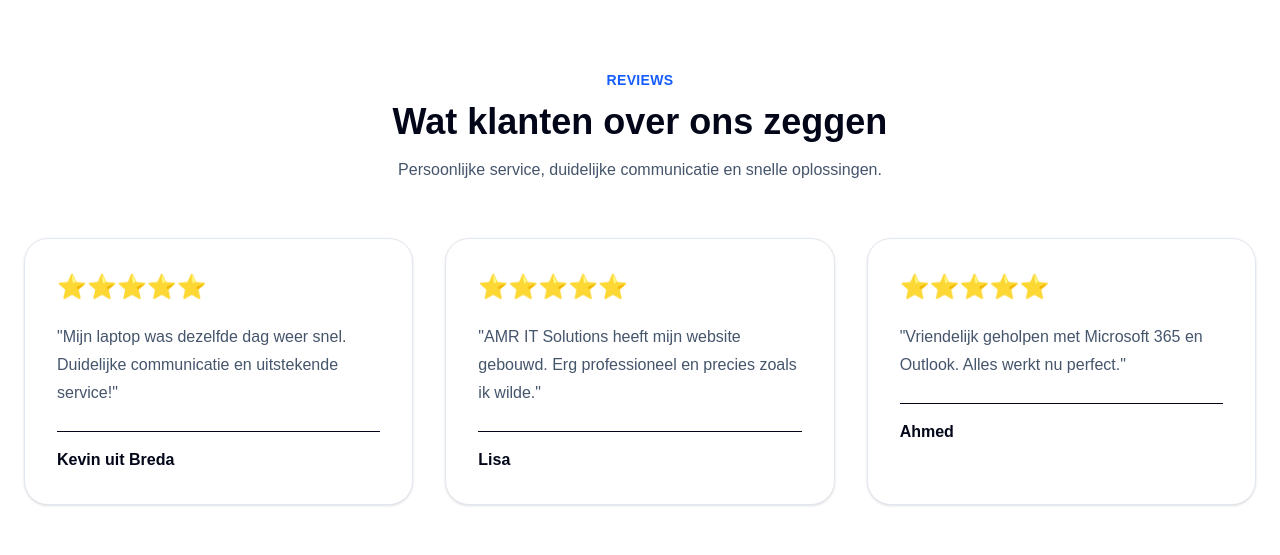
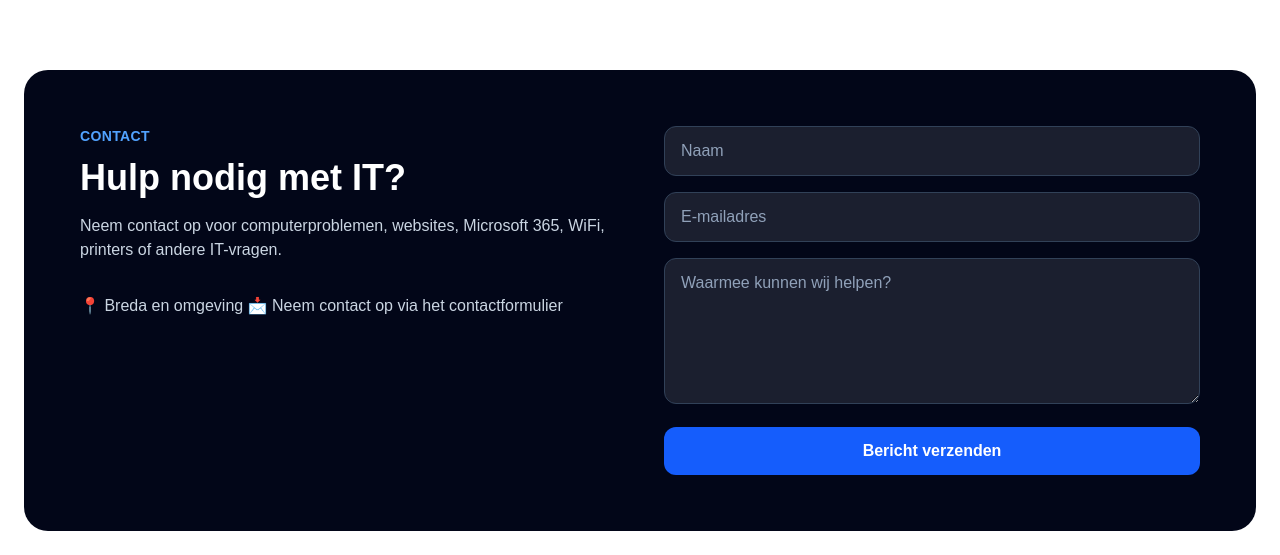
Before and after one commit to amritsolutions/amr-it-solutions, a Next.js app: page / in a window 1280 px wide. Shown: the part 3489-4044 px from the top of the page. Built offline with nearby package versions, Linux system fonts and the light colour scheme.

Commit message:
Reviews tijdelijk verwijderd

```diff
--- a/app/page.tsx
+++ b/app/page.tsx
@@ -7,7 +7,6 @@ import Portfolio from "@/components/Portfolio";
 import Contact from "@/components/Contact";
 import WhatsAppButton from "@/components/WhatsAppButton";
 import CookieBanner from "@/components/CookieBanner";
-import Reviews from "@/components/Reviews";
 export default function Home() {
   return (
     <main className="min-h-screen bg-white text-slate-950">
@@ -20,7 +19,6 @@ export default function Home() {
   <Services />
   <WhyUs />
   <Portfolio />
-  <Reviews />
   <Contact />
   <Footer />
   <WhatsAppButton />
```
